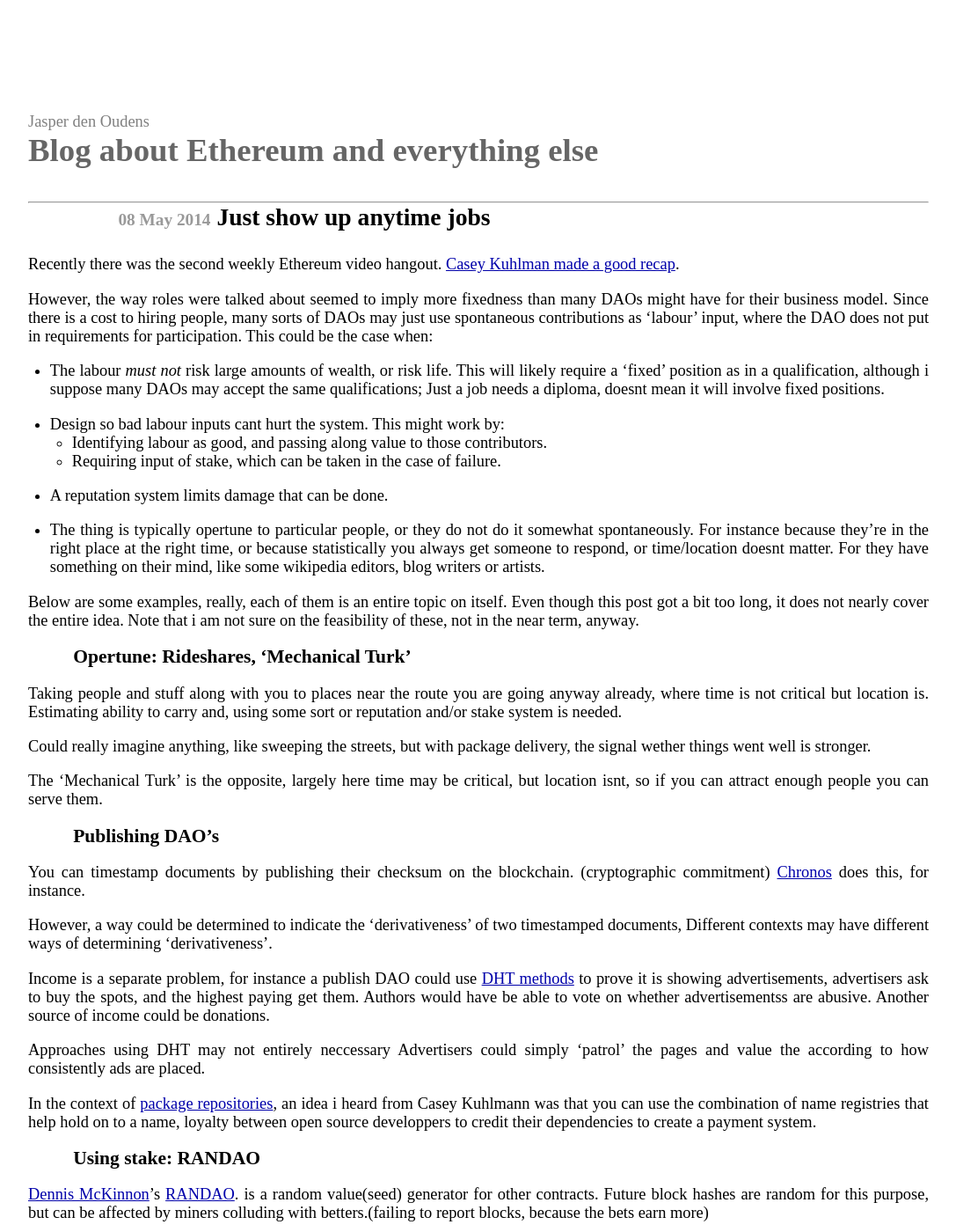
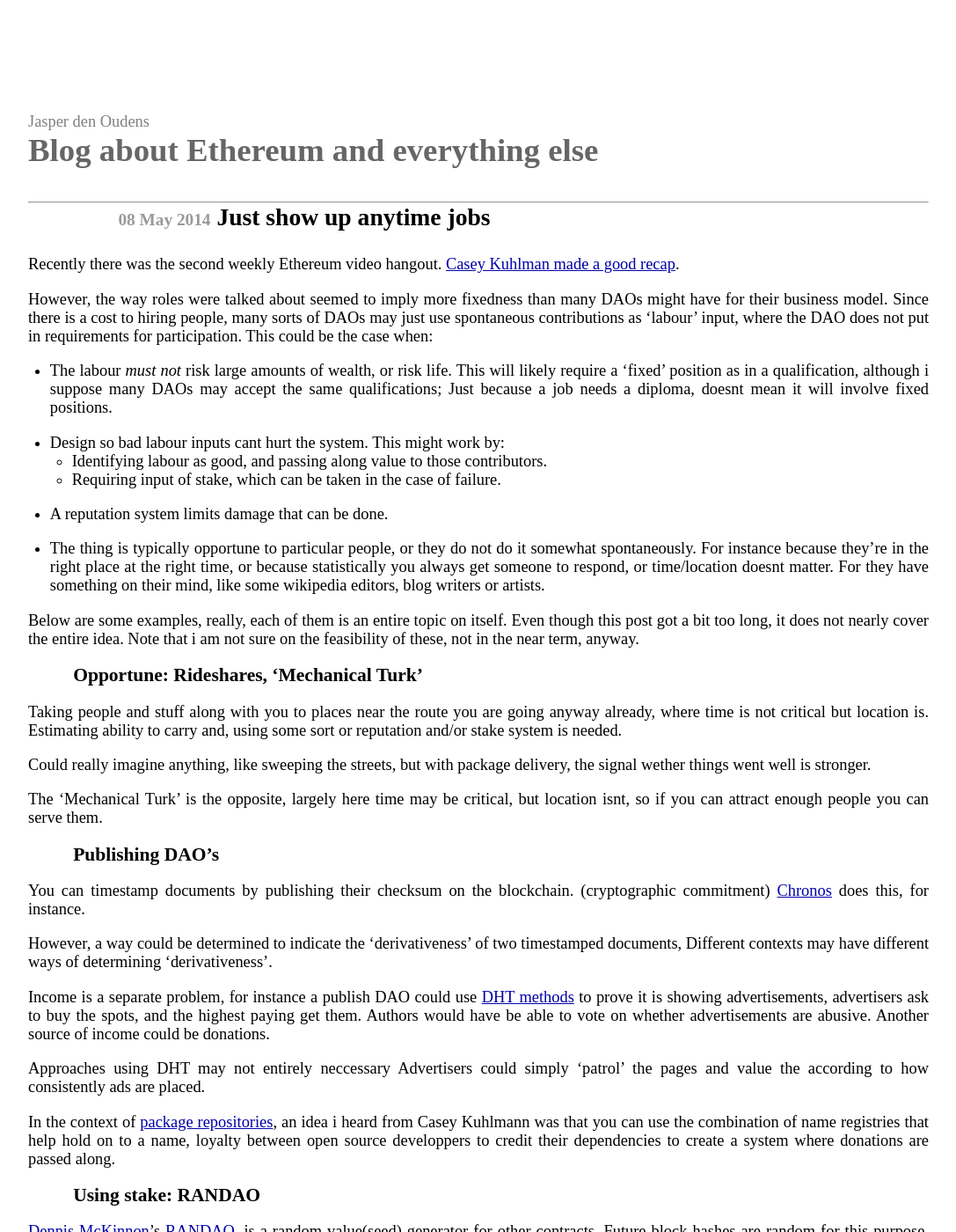
Before and after one commit to o-jasper/o-jasper.github.io, a Jekyll site: the page built from blog/_posts/2014-05-07-show-up-jobs.md, in a window 1280 px wide and 1400 px high. Shown: the whole window at 88% size, without its empty margins (96-1183 px from the left). Built offline with Jekyll 4.4.1, drawn with Linux system fonts in a browser that asks for light colours; Markdown is read by kramdown in place of the engine named in the settings.

Commit message:
Minor fixes

```diff
--- a/blog/_posts/2014-05-07-show-up-jobs.md
+++ b/blog/_posts/2014-05-07-show-up-jobs.md
@@ -16,8 +16,8 @@ be the case when:
 
 * The labour *must not* risk large amounts of wealth, or risk life. This will
   likely require a 'fixed' position as in a qualification, although i suppose
-  many DAOs may accept the same qualifications; Just a job needs a diploma,
-  doesnt mean it will involve fixed positions.
+  many DAOs may accept the same qualifications; Just because a job needs a
+  diploma, doesnt mean it will involve fixed positions.
 
 * Design so bad labour inputs cant hurt the system. This might work by:
   + Identifying labour as good, and passing along value to those contributors.
@@ -25,7 +25,7 @@ be the case when:
 
 * A reputation system limits damage that can be done.
 
-* The thing is typically opertune to particular people, or they do not do it
+* The thing is typically opportune to particular people, or they do not do it
   somewhat spontaneously. For instance because they're in the right place at the
   right time, or because statistically you always get someone to respond,
   or time/location doesnt matter. For they have something on their mind, like
@@ -36,7 +36,7 @@ Even though this post got a bit too long, it does not nearly cover the entire
 idea. Note that i am not sure on the feasibility of these, not in the near term,
 anyway.
 
-### Opertune: Rideshares, 'Mechanical Turk'
+### Opportune: Rideshares, 'Mechanical Turk'
 Taking people and stuff along with you to places near the route you are going
 anyway already, where time is not critical but location is. Estimating ability
 to carry and, using some sort or reputation and/or stake system is needed.
@@ -59,7 +59,7 @@ determining 'derivativeness'.
 Income is a separate problem, for instance a publish DAO could use
 [DHT methods](http://o-jasper.github.io/blog/2014/05/08/DHTs%3A-more-than-just-storage.html) to prove it is showing advertisements, advertisers ask to buy the spots, and the
 highest paying get them. Authors would have be able to vote on whether
-advertisementss are abusive. Another source of income could be donations.
+advertisements are abusive. Another source of income could be donations.
 
 Approaches using DHT may not entirely neccessary Advertisers could simply 'patrol'
 the pages and value the according to how consistently ads are placed.
@@ -68,7 +68,7 @@ In the context of
 [package repositories](https://tao.epm.io//entries/2014/introducing-ethereum-package-manager.html),
 an idea i heard from Casey Kuhlmann was that you can use the combination of name
 registries that help hold on to a name, loyalty between open source developpers
-to credit their dependencies to create a payment system.
+to credit their dependencies to create a system where donations are passed along.
 
 ### Using stake: RANDAO
 
```
